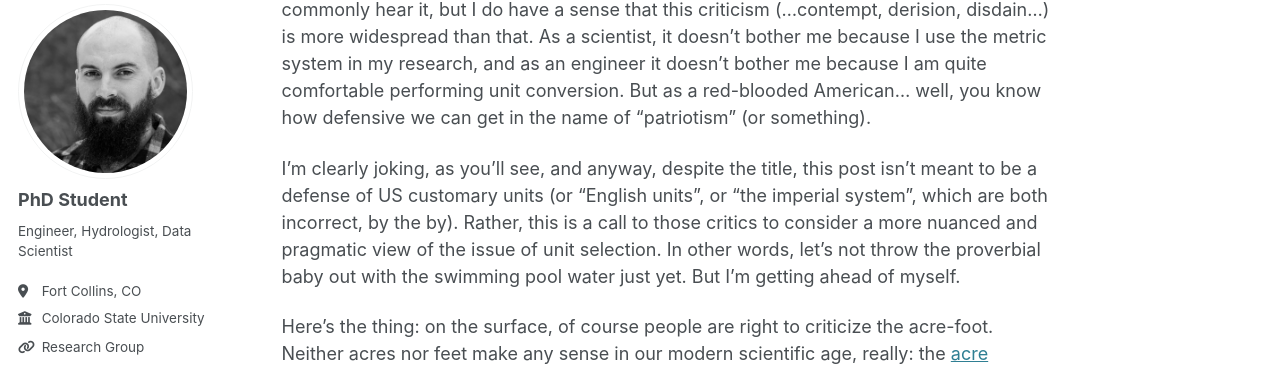
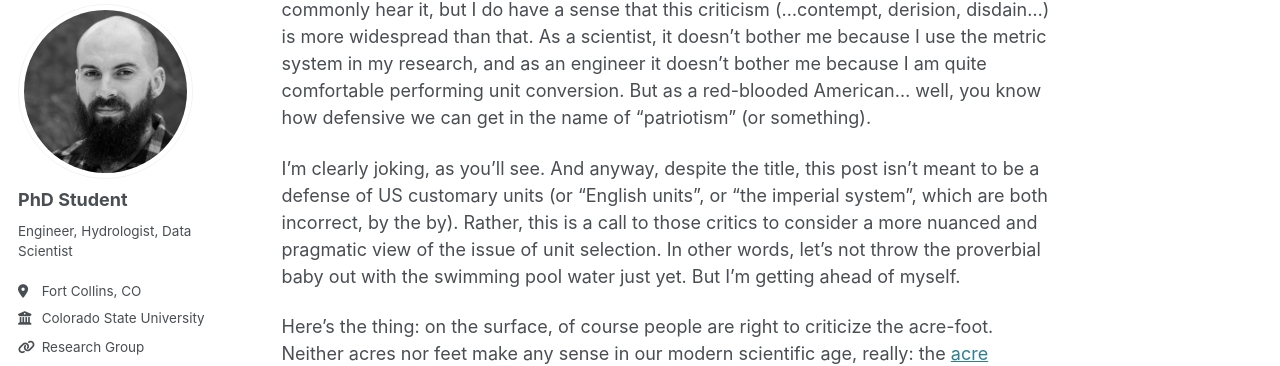
Before and after one commit to realmiketalbot/realmiketalbot.github.io, a Jekyll site: the page built from _posts/2024-12-31-in-defense-of-acre-feet.md, in a window 1280 px wide and 900 px high, scrolled down 783 px. Shown: the part 102-468 px from the top of the window. Built offline with Jekyll 4.4.1, drawn with Linux system fonts in a browser that asks for light colours; emoji names are drawn with the system emoji font; some web fonts are replaced.

Commit message:
Minor revision

```diff
--- a/_posts/2024-12-31-in-defense-of-acre-feet.md
+++ b/_posts/2024-12-31-in-defense-of-acre-feet.md
@@ -18,7 +18,7 @@ Let's dive in.
 <h2>The case against the acre-foot</h2>
 One <a href="https://en.wikipedia.org/wiki/Acre-foot" target="_blank">acre-foot</a> (abbreviated _ac-ft_) is very simply defined as the volume that is equal to one foot of depth over one acre of land and, as far as I know, it is exclusively used to measure a volume of water. Over the years, I've seen and heard many criticisms of the use of the acre-foot and the <a href="https://www.govinfo.gov/content/pkg/GOVPUB-C13-691a9b38e29a85d0925f4db586b60735/pdf/GOVPUB-C13-691a9b38e29a85d0925f4db586b60735.pdf" target="_blank">US customary system of measure</a> more broadly, of course. Since I primarily engage with the international scientific community, this is where I most commonly hear it, but I do have a sense that this criticism (...contempt, derision, disdain...) is more widespread than that. As a scientist, it doesn't bother me because I use the metric system in my research, and as an engineer it doesn't bother me because I am quite comfortable performing unit conversion. But as a red-blooded American... well, you know how defensive we can get in the name of "patriotism" (or something).
 
-I'm clearly joking, as you'll see, and anyway, despite the title, this post isn't meant to be a defense of US customary units (or "English units", or "the imperial system", which are both incorrect, by the by). Rather, this is a call to those critics to consider a more nuanced and pragmatic view of the issue of unit selection. In other words, let's not throw the proverbial baby out with the swimming pool water just yet. But I'm getting ahead of myself.
+I'm clearly joking, as you'll see. And anyway, despite the title, this post isn't meant to be a defense of US customary units (or "English units", or "the imperial system", which are both incorrect, by the by). Rather, this is a call to those critics to consider a more nuanced and pragmatic view of the issue of unit selection. In other words, let's not throw the proverbial baby out with the swimming pool water just yet. But I'm getting ahead of myself.
 
  Here's the thing: on the surface, of course people are right to criticize the acre-foot. Neither acres nor feet make any sense in our modern scientific age, really: the <a href="https://en.wikipedia.org/wiki/Acre" target="_blank">acre</a> originated as the approximate unit of land that a yoke of oxen could plow in a day and, as we all know from the name, the <a href="https://en.wikipedia.org/wiki/Foot_(unit)#Historical_origin" target="_blank">foot</a> has varied, ancient, <a href="https://en.wikipedia.org/wiki/Anthropometry" target="_blank">anthropometric</a> origins... but this isn't a history lesson, and if you're reading this I trust you can hold your own against me in a "who reads more Wikipedia" contest. The point is that we've diligently and meticulously <a href="https://gallica.bnf.fr/ark:/12148/bpt6k3098j.image.f1082.langFR" target="_blank">defined</a> and <a href="https://opg.optica.org/ao/abstract.cfm?uri=ao-2-5-455" target="_blank">redefined</a> and <a href="https://www.npl.co.uk/si-units/metre" target="_blank">redefined</a> units in the international system of units ("SI units" or "the metric system"), which includes units of measure such as the meter and the gram, and we should use them for science.
 
```
